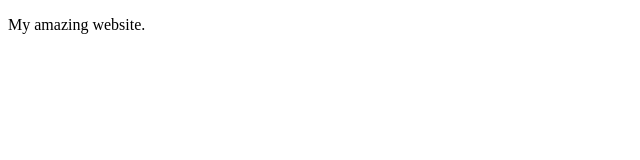
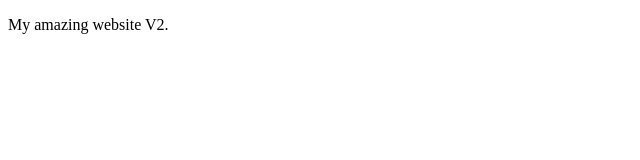
Before and after one commit to cobusbernard/aws-containers-for-beginners, a plain HTML site: page website/index.html in a window 1280 px wide. Shown: the full height of the page, 0-640 px from the left. Drawn offline with Linux system fonts and the light colour scheme.

Commit message:
Shiny feature for v2

```diff
--- a/website/index.html
+++ b/website/index.html
@@ -4,6 +4,6 @@
     <title>AWS Webinar</title>
   </head>
   <body>
-    <p>My amazing website.</p>
+    <p>My amazing website V2.</p>
   </body>
 </html>
```
